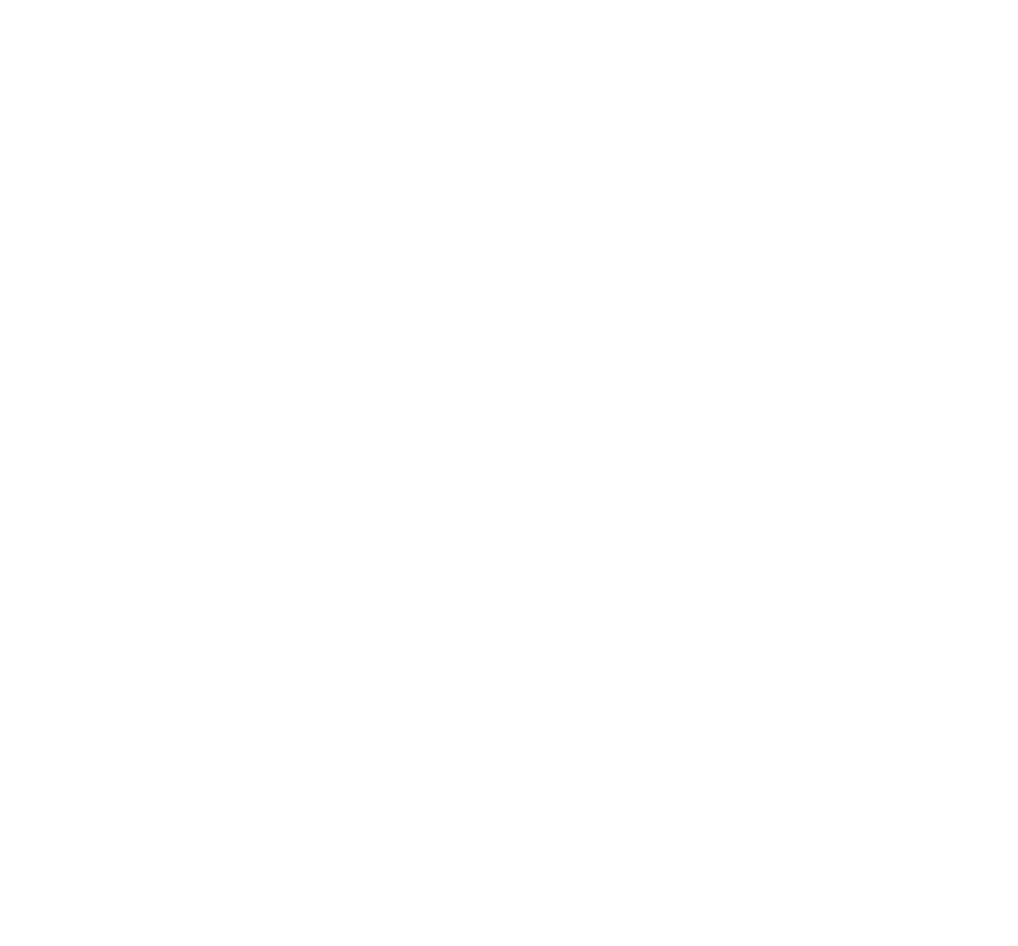
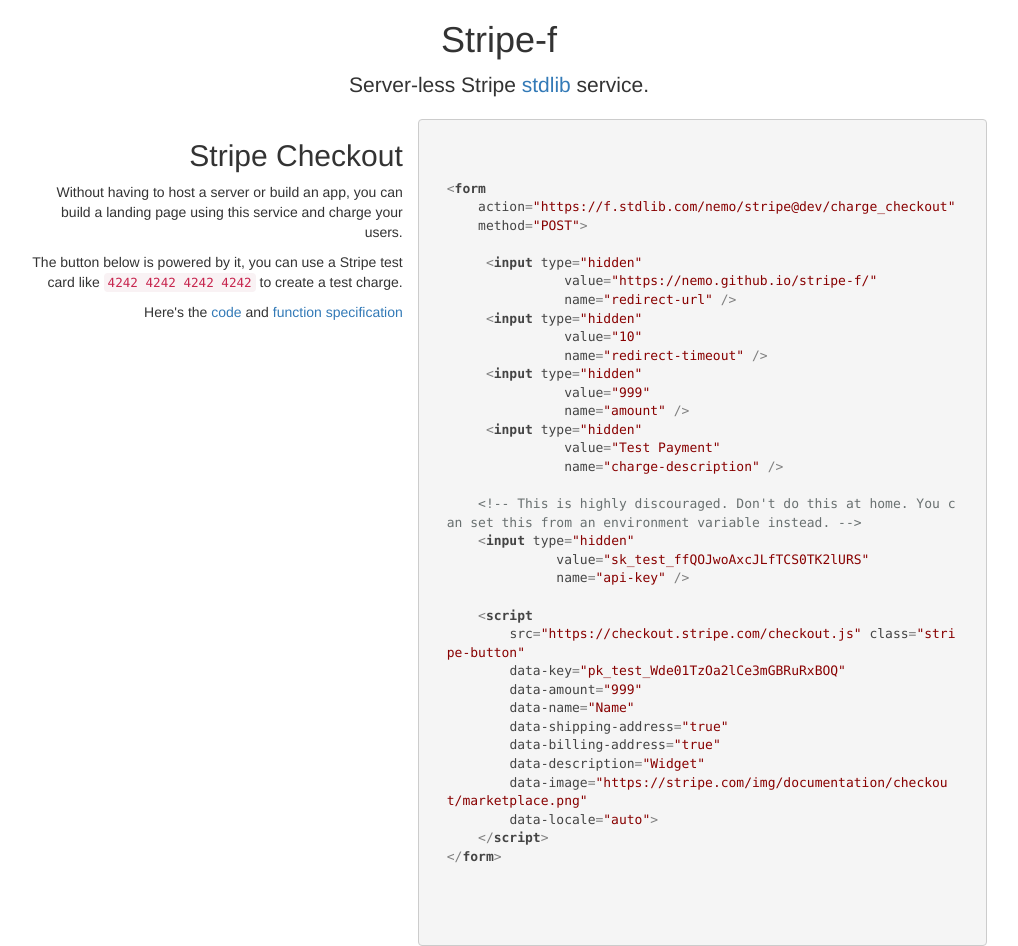
Before and after one commit to nemo/stripe-f, a website: page docs/index.html in a window 1280 px wide. Shown: the whole page, without its empty margins (141-1159 px from the left). Before the commit the page ends 800 px from the top, so only its background shows below. Drawn offline with nearby package versions, Linux system fonts and the light colour scheme.

Commit message:
update function specs.

```diff
--- a/docs/index.html
+++ b/docs/index.html
@@ -3,13 +3,40 @@
     <head>
         <meta charset="utf-8">
         <title>Serverless Stripe integration with stdlib</title>
+        <script src="https://ajax.googleapis.com/ajax/libs/jquery/3.1.1/jquery.min.js"></script>
+
+        <link rel="stylesheet" href="https://maxcdn.bootstrapcdn.com/bootstrap/3.3.7/css/bootstrap.min.css" integrity="sha384-BVYiiSIFeK1dGmJRAkycuHAHRg32OmUcww7on3RYdg4Va+PmSTsz/K68vbdEjh4u" crossorigin="anonymous">
+        <!-- Optional theme -->
+        <link rel="stylesheet" href="https://maxcdn.bootstrapcdn.com/bootstrap/3.3.7/css/bootstrap-theme.min.css" integrity="sha384-rHyoN1iRsVXV4nD0JutlnGaslCJuC7uwjduW9SVrLvRYooPp2bWYgmgJQIXwl/Sp" crossorigin="anonymous">
+        <script src="https://maxcdn.bootstrapcdn.com/bootstrap/3.3.7/js/bootstrap.min.js" integrity="sha384-Tc5IQib027qvyjSMfHjOMaLkfuWVxZxUPnCJA7l2mCWNIpG9mGCD8wGNIcPD7Txa" crossorigin="anonymous"></script>
+        <link rel="stylesheet" href="https://cdnjs.cloudflare.com/ajax/libs/highlight.js/9.8.0/styles/default.min.css">
+        <script src="https://cdnjs.cloudflare.com/ajax/libs/highlight.js/9.8.0/highlight.min.js"></script>
     </head>
     <body>
+        <div class="container">
+            <div class="row">
+                <div class="col-xs-12 col-md-12 text-center">
+                    <h1>Stripe-f</h1>
+                    <p class="lead">Server-less Stripe <a href="http://stdlib.com/services/nemo/stripe">stdlib</a> service.</p>
+                </div>
+            </div>
+            <div class="row">
+                <div class="col-xs-12 col-md-10 col-md-offset-1 col-xs-offset-0">
+                    <div class="row">
+                        <div class="col-xs-12 col-md-5 text-right">
+                            <h2>Stripe Checkout</h2>
+                            <p>
+                                Without having to host a server or build an app, you can build a landing page using this service and charge your users.
+                            </p>
+                            <p>
+                                The button below is powered by it, you can use a Stripe test card like <code>4242 4242 4242 4242</code> to create a test charge.
+                            </p>
                             <form action="https://f.stdlib.com/nemo/stripe@dev/charge_checkout" method="POST">
                                 <input type="hidden" value="https://nemo.github.io/stripe-f/" name="redirect-url" />
                                 <input type="hidden" value="10" name="redirect-timeout" />
                                 <input type="hidden" value="999" name="amount" />
                                 <input type="hidden" value="Test Payment" name="charge-description" />
+                                <!-- This is highly discouraged. Don't do this at home. You can set this from an environment variable instead. -->
                                 <input type="hidden" value="sk_test_ffQOJwoAxcJLfTCS0TK2lURS" name="api-key" />
                                 <script
                                     src="https://checkout.stripe.com/checkout.js" class="stripe-button"
@@ -23,5 +50,60 @@
                                     data-locale="auto">
                                   </script>
                             </form>
+
+                            <p>Here's the <a href="">code</a> and <a href="http://stdlib.com/services/nemo/stripe">function specification</a> </p>
+                        </div>
+                        <pre class="col-xs-12 col-md-7">
+                            <code class="html text-left">
+&lt;form
+    action=&quot;https://f.stdlib.com/nemo/stripe@dev/charge_checkout&quot;
+    method=&quot;POST&quot;&gt;
+
+     &lt;input type=&quot;hidden&quot;
+               value=&quot;https://nemo.github.io/stripe-f/&quot;
+               name=&quot;redirect-url&quot; /&gt;
+     &lt;input type=&quot;hidden&quot;
+               value=&quot;10&quot;
+               name=&quot;redirect-timeout&quot; /&gt;
+     &lt;input type=&quot;hidden&quot;
+               value=&quot;999&quot;
+               name=&quot;amount&quot; /&gt;
+     &lt;input type=&quot;hidden&quot;
+               value=&quot;Test Payment&quot;
+               name=&quot;charge-description&quot; /&gt;
+
+    &lt;!-- This is highly discouraged. Don't do this at home. You can set this from an environment variable instead. --&gt;
+    &lt;input type=&quot;hidden&quot;
+              value=&quot;sk_test_ffQOJwoAxcJLfTCS0TK2lURS&quot;
+              name=&quot;api-key&quot; /&gt;
+
+    &lt;script
+        src=&quot;https://checkout.stripe.com/checkout.js&quot; class=&quot;stripe-button&quot;
+        data-key=&quot;pk_test_Wde01TzOa2lCe3mGBRuRxBOQ&quot;
+        data-amount=&quot;999&quot;
+        data-name=&quot;Name&quot;
+        data-shipping-address=&quot;true&quot;
+        data-billing-address=&quot;true&quot;
+        data-description=&quot;Widget&quot;
+        data-image=&quot;https://stripe.com/img/documentation/checkout/marketplace.png&quot;
+        data-locale=&quot;auto&quot;&gt;
+    &lt;/script&gt;
+&lt;/form&gt;
+                            </code>
+                        </pre>
+                    </div>
+                </div>
+            </div>
+        </div>
+        <style>
+
+            .hljs {
+                background: inherit !important;
+            }
+
+        </style>
+        <script>
+            hljs.initHighlightingOnLoad();
+        </script>
     </body>
 </html>
--- a/f/charge/function.json
+++ b/f/charge/function.json
@@ -3,6 +3,9 @@
   "description": "Stripe Checkout Charge",
   "args": [],
   "kwargs": {
+    "amount": "Amount to charge. This is set here for security reasons. It has to be in cents.",
+    "charge-description": "Text that shows up on the credit card statement",
+    "api-key": "API key from Stripe",
     "stripeToken": "The ID of the token representing the payment details (required)",
     "stripeEmail": "The email address the user entered during the Checkout process",
     "stripeBillingName": "Billing Address information (optional)",
--- a/f/charge_checkout/function.json
+++ b/f/charge_checkout/function.json
@@ -3,7 +3,11 @@
   "description": "Stripe Checkout Charge (Form)",
   "args": [],
   "kwargs": {
-    "redirectUrl": "URL to redirect to on success or failure (required)",
+    "redirect-url": "URL to redirect to on success or failure (required)",
+    "redirect-timeout": "Timeout in seconds to wait on the success / failure page before redirecting",
+    "amount": "Amount to charge. This is set here for security reasons. It has to be in cents.",
+    "charge-description": "Text that shows up on the credit card statement",
+    "api-key": "API key from Stripe",
     "stripeToken": "The ID of the token representing the payment details",
     "stripeEmail": "The email address the user entered during the Checkout process",
     "stripeBillingName": "Billing Address information (optional)",
--- a/package.json
+++ b/package.json
@@ -14,6 +14,6 @@
     "name": "nemo/stripe",
     "defaultFunction": "charge",
     "timeout": 10000,
-    "publish": false
+    "publish": true
   }
 }
```
Lines whose indentation alone changed are shown as unchanged.
